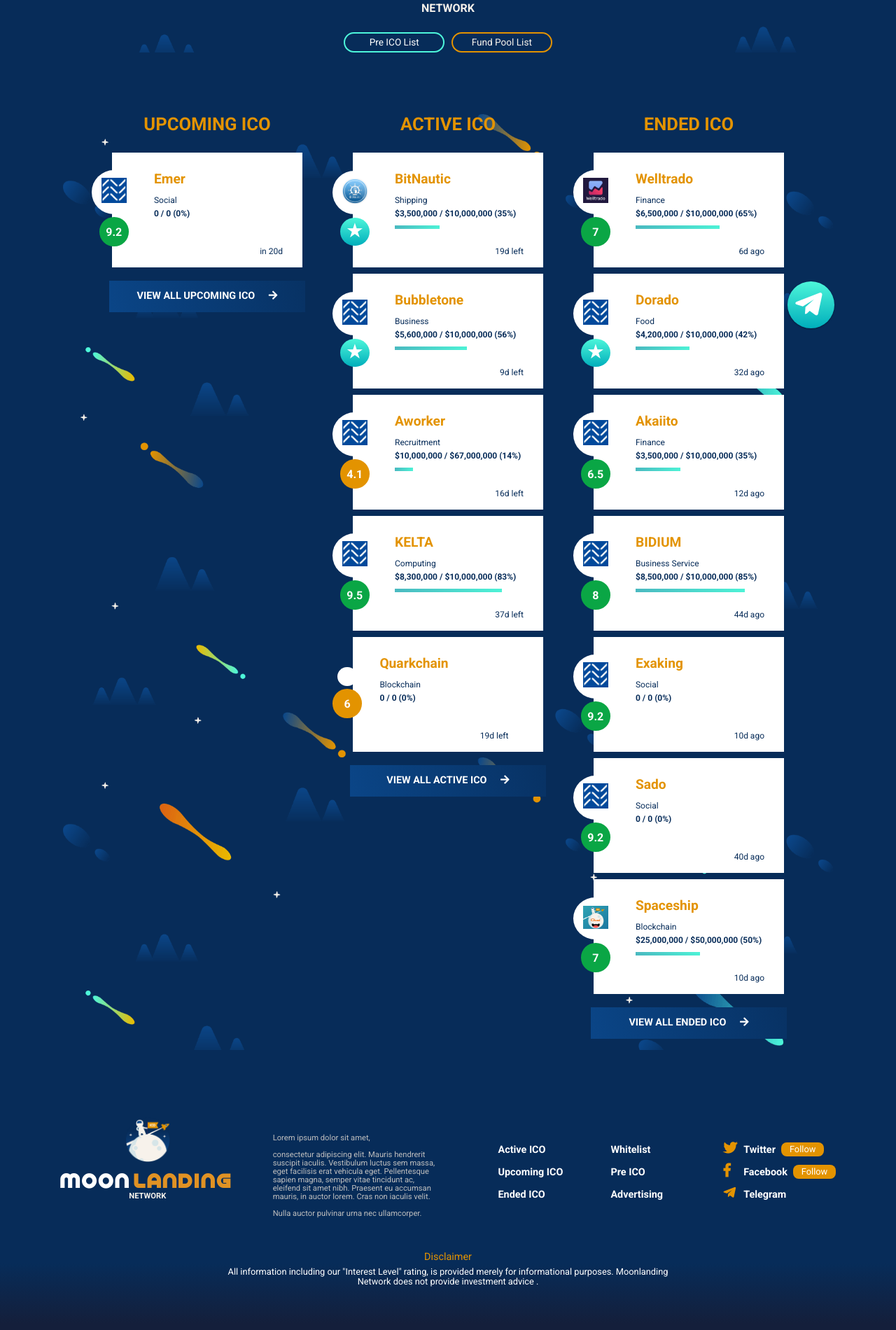
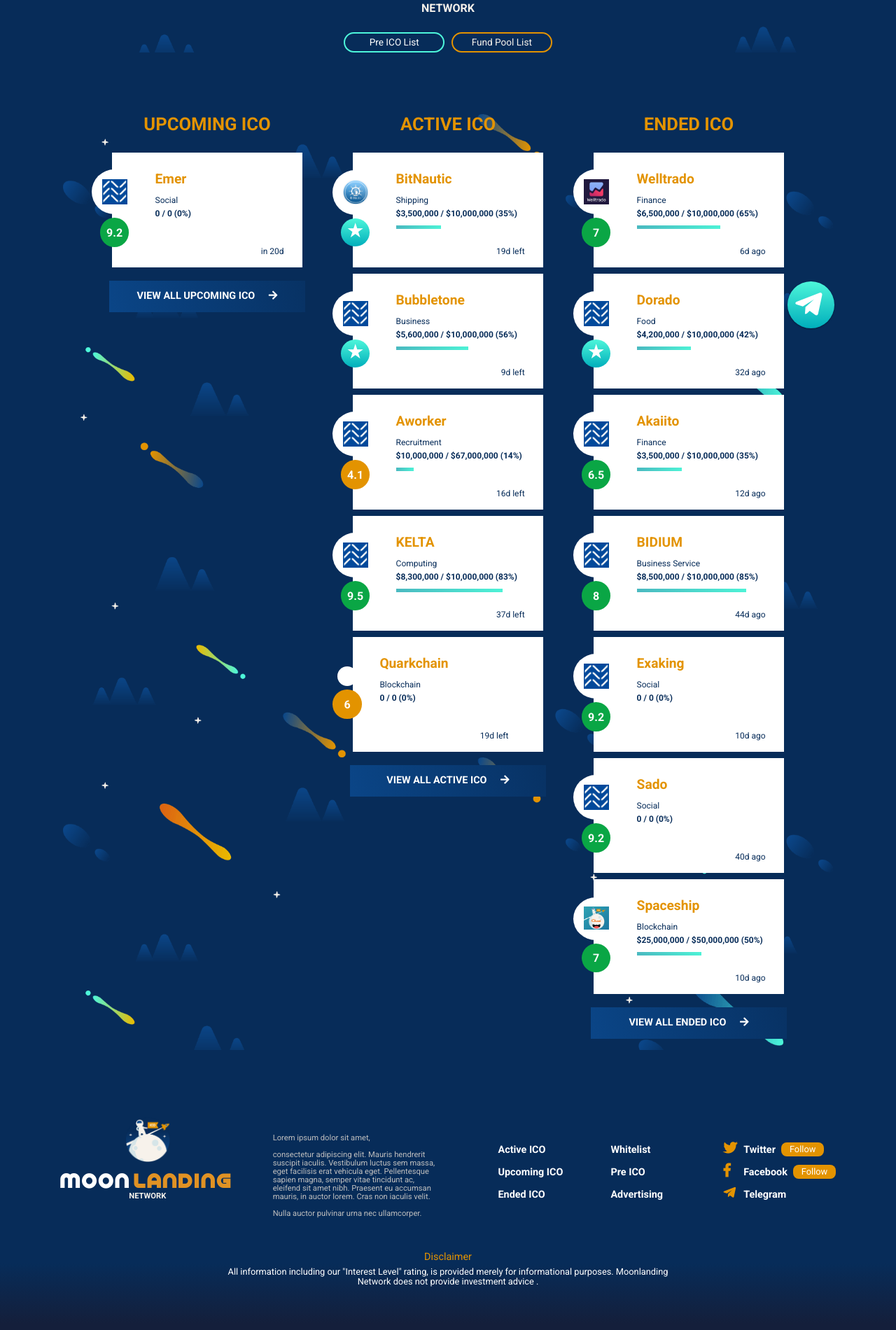
Before and after one commit to moonlandingnetwork/moonlandingnetwork.github.io, a Jekyll site: the page built from index.html, in a window 1280 px wide. Shown: the part 399-2299 px from the top of the page at 70% size. Built offline with Jekyll 4.4.1, drawn with Linux system fonts in a browser that asks for light colours; cached includes are drawn as plain includes; nearby versions of some CDN libraries; comment, search, counter and statistics services are not loaded.

Commit message:
Layout Fix

```diff
--- a/css/style.css
+++ b/css/style.css
@@ -1601,6 +1601,7 @@ footer{
 .ico-card-image img{
     width: 36px;
     padding: .7rem 0.85rem;
+    padding: .85rem 0.9rem 0.63rem;
 }
 .ico-card-rating{
     background: linear-gradient(to top, #00AEBB, #4DF6DA );
```
